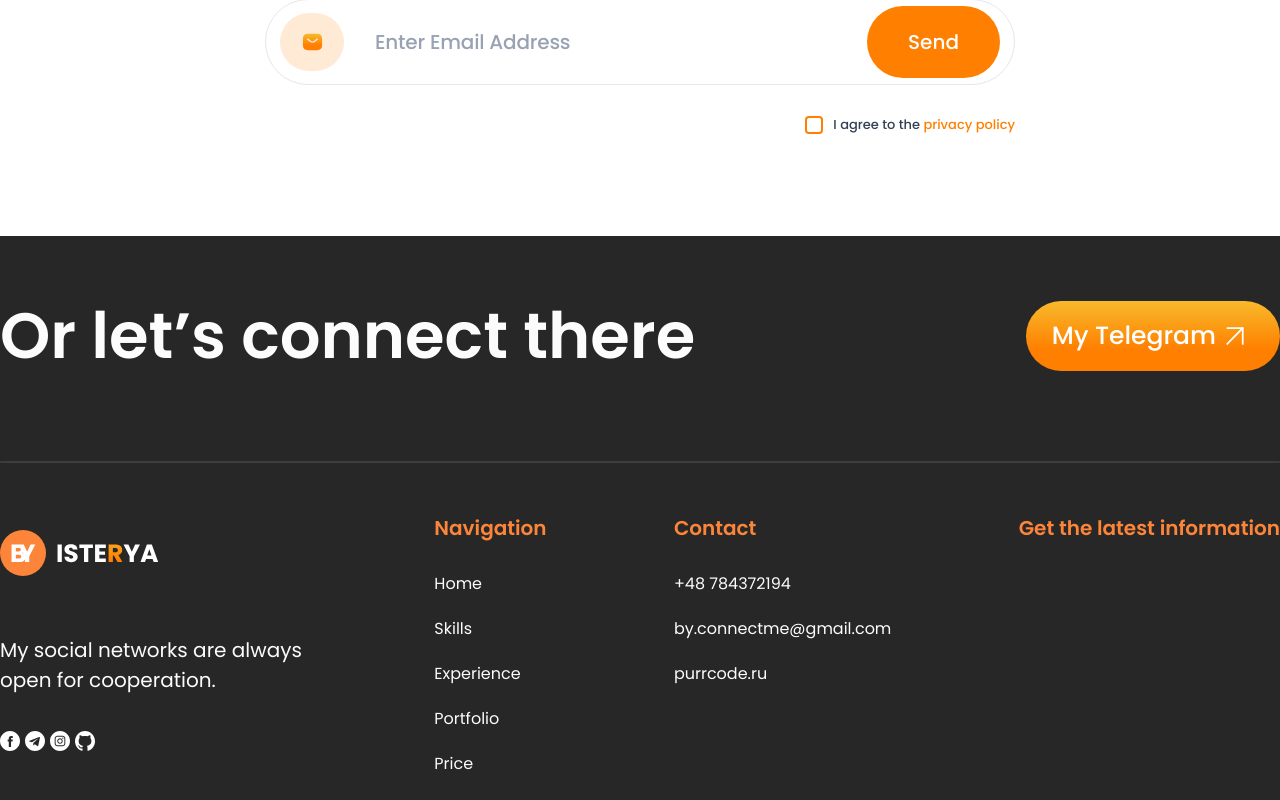
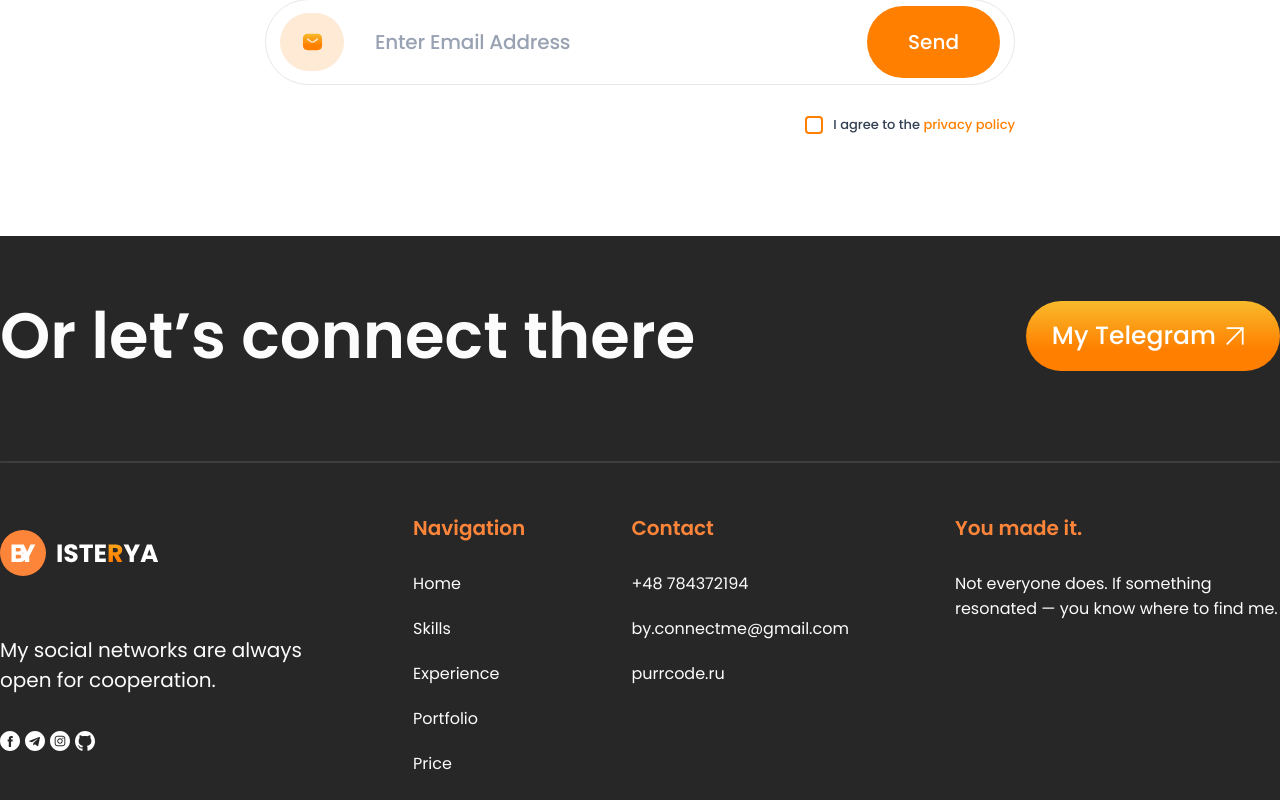
Before and after one commit to Isterya/my-portfolio, a React (Create React App) app: page / in a window 1280 px wide. Shown: the part 5992-6792 px from the top of the page. Built offline with nearby package versions, Linux system fonts and the light colour scheme.

Commit message:
style: add footer-note instead of footer-email

```diff
--- a/src/components/footer/Footer.tsx
+++ b/src/components/footer/Footer.tsx
@@ -90,9 +90,12 @@ const Footer = () => {
             </ul>
           </div>
 
-          <div className="footer-email">
-            <h4 className="footer-title">Get the latest information</h4>
-            {/* TODO: make the email form */}
+          <div className="footer-note">
+            <h4 className="footer-title">You made it.</h4>
+            <p className="footer-note__text">
+              Not everyone does. If something resonated — you know where to find
+              me.
+            </p>
           </div>
         </div>
 
--- a/src/components/footer/footer.scss
+++ b/src/components/footer/footer.scss
@@ -127,6 +127,17 @@
     }
   }
 
+  &-note {
+    max-width: 325px;
+
+    &__text {
+      margin-top: 28px;
+      font-weight: 400;
+      font-size: 16px;
+      color: #fcfcfd;
+    }
+  }
+
   &-rights {
     display: flex;
     justify-content: space-between;
```
Also changed, not shown: src/assets/icons/send.svg (deleted).
